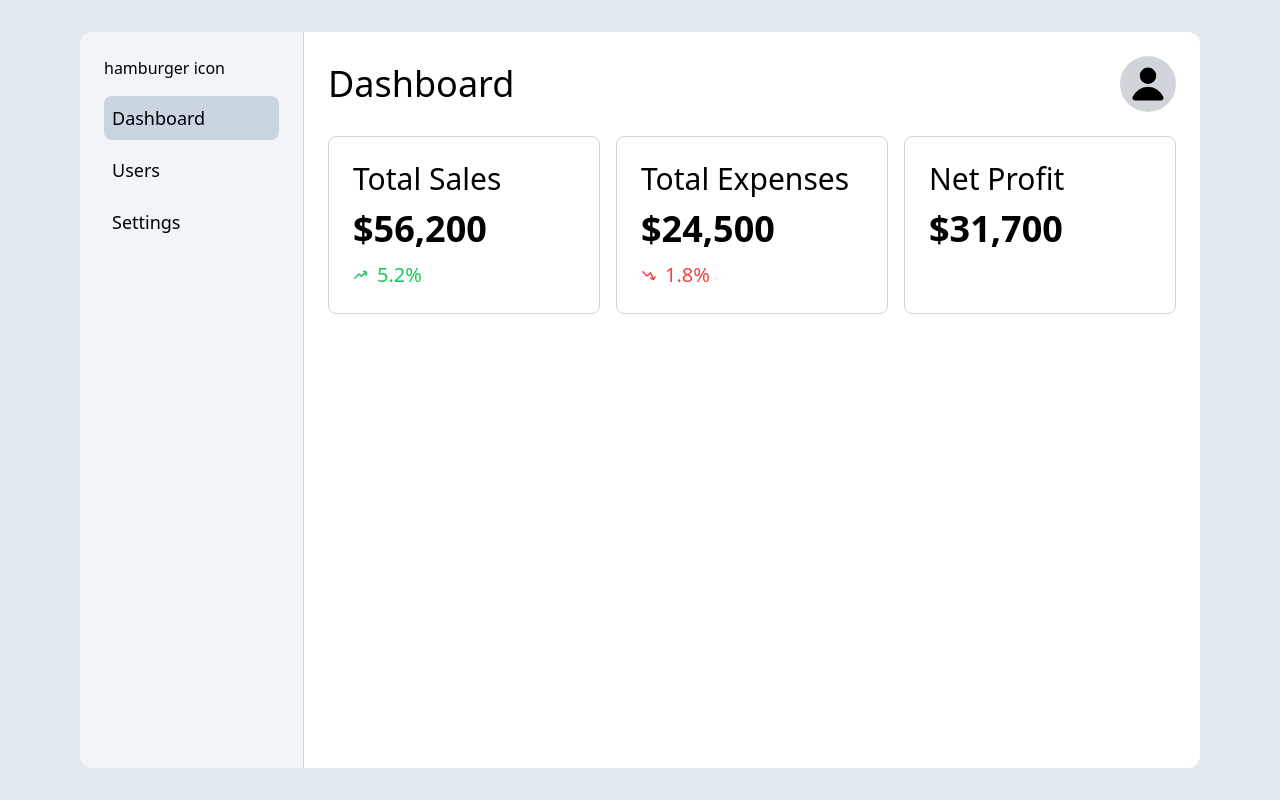
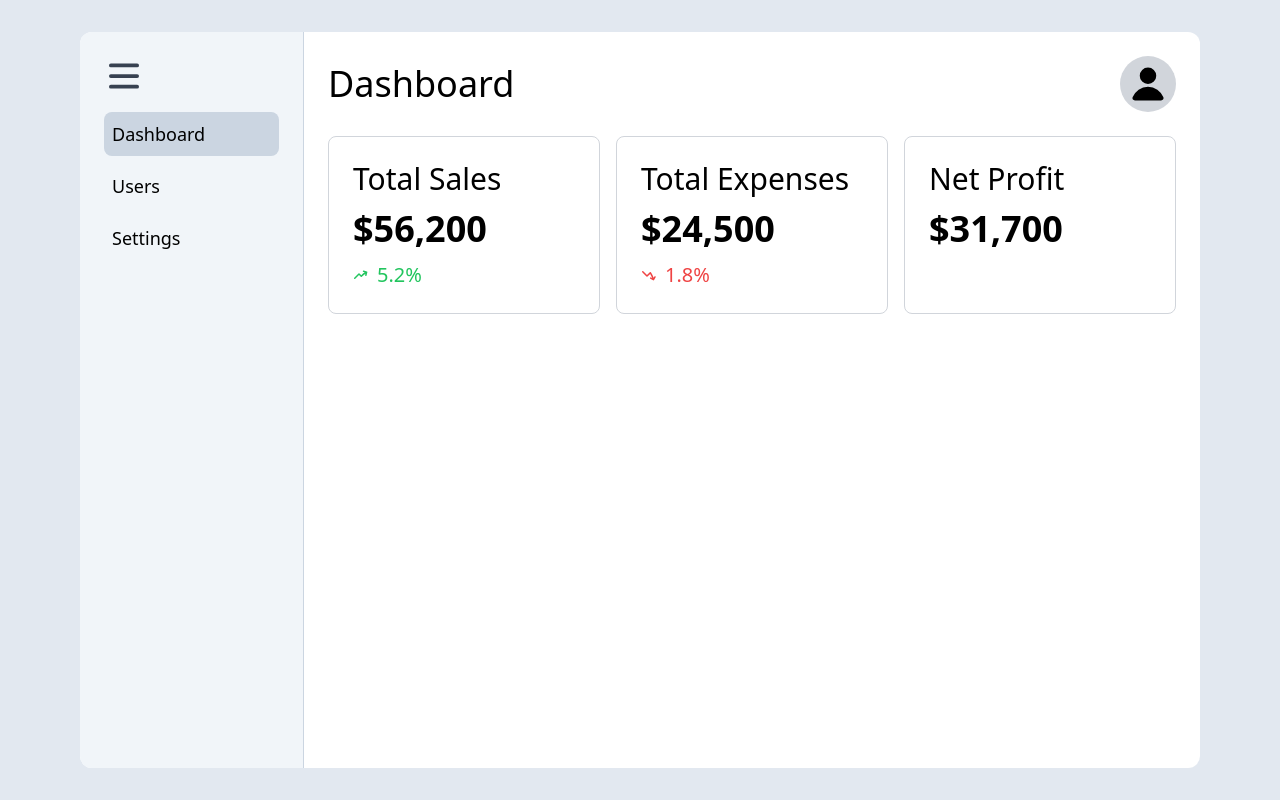
Before and after one commit to JosueZavalaProjects/dashboard-graph, a React (Vite) app: page / in a window 1280 px wide. Built offline with nearby package versions, Linux system fonts and the light colour scheme.

Commit message:
feat(Dashboard): Adding 3 Bars icon

```diff
--- a/src/components/Navigation/NavBar/Navbar.tsx
+++ b/src/components/Navigation/NavBar/Navbar.tsx
@@ -1,3 +1,4 @@
+import { Bars3Icon } from "@heroicons/react/16/solid";
 import { NavItem } from "./NavItem";
 
 interface Props {
@@ -9,7 +10,9 @@ export const NavBar = ({ children }: Props) => {
     <section className="flex items-center justify-center p-8 bg-slate-200 w-screen h-screen mx-auto">
       <main className="flex h-full w-[70rem] rounded-xl bg-white">
         <div className="flex flex-col gap-4 rounded-l-xl bg-slate-100 p-6 w-1/5 border-r border-r-slate-300">
-          <div>hamburger icon</div>
+          <span>
+            <Bars3Icon className="size-10 text-gray-700" />
+          </span>
           <nav>
             <ul className="flex flex-col gap-2 text-lg">
               <NavItem label="Dashboard" isSelected />
```
